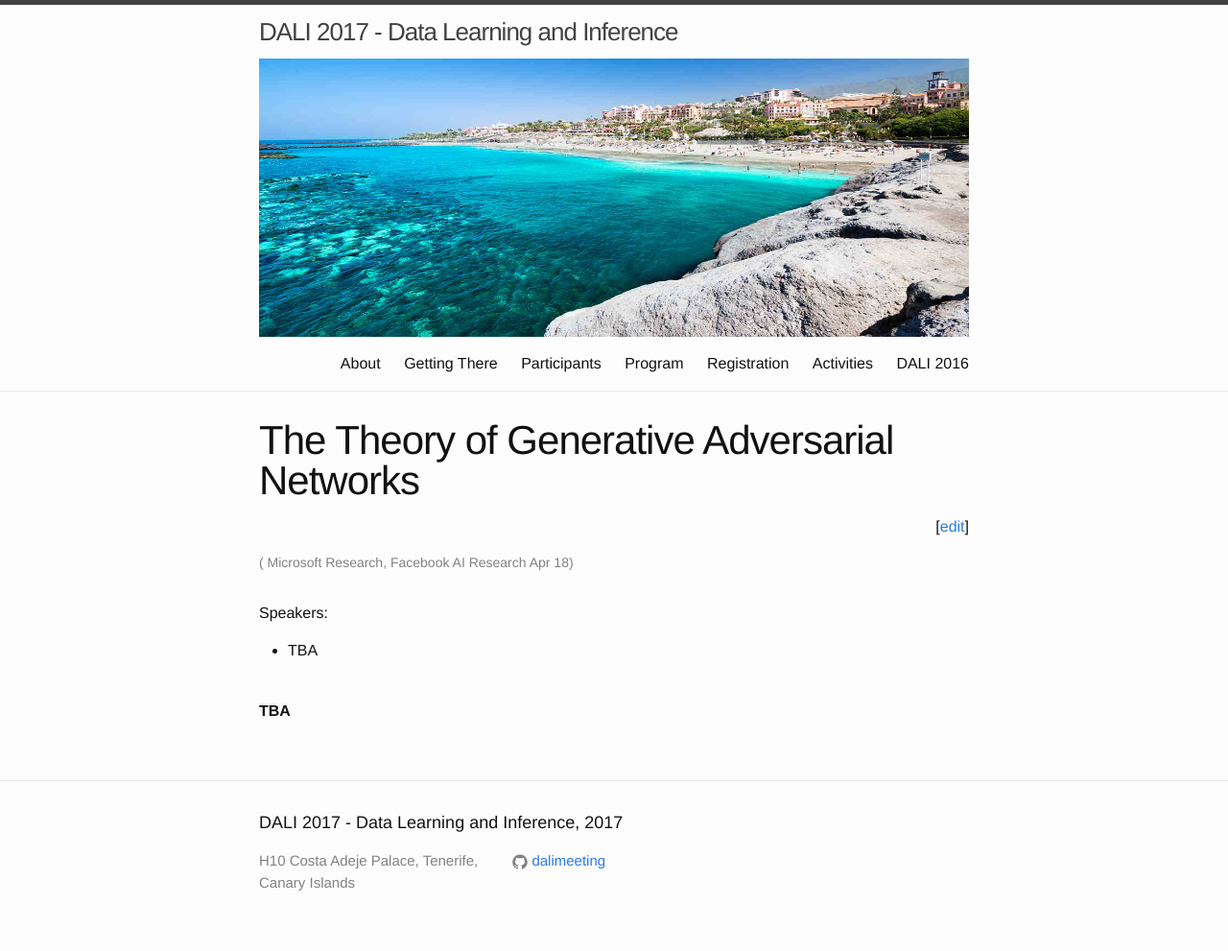
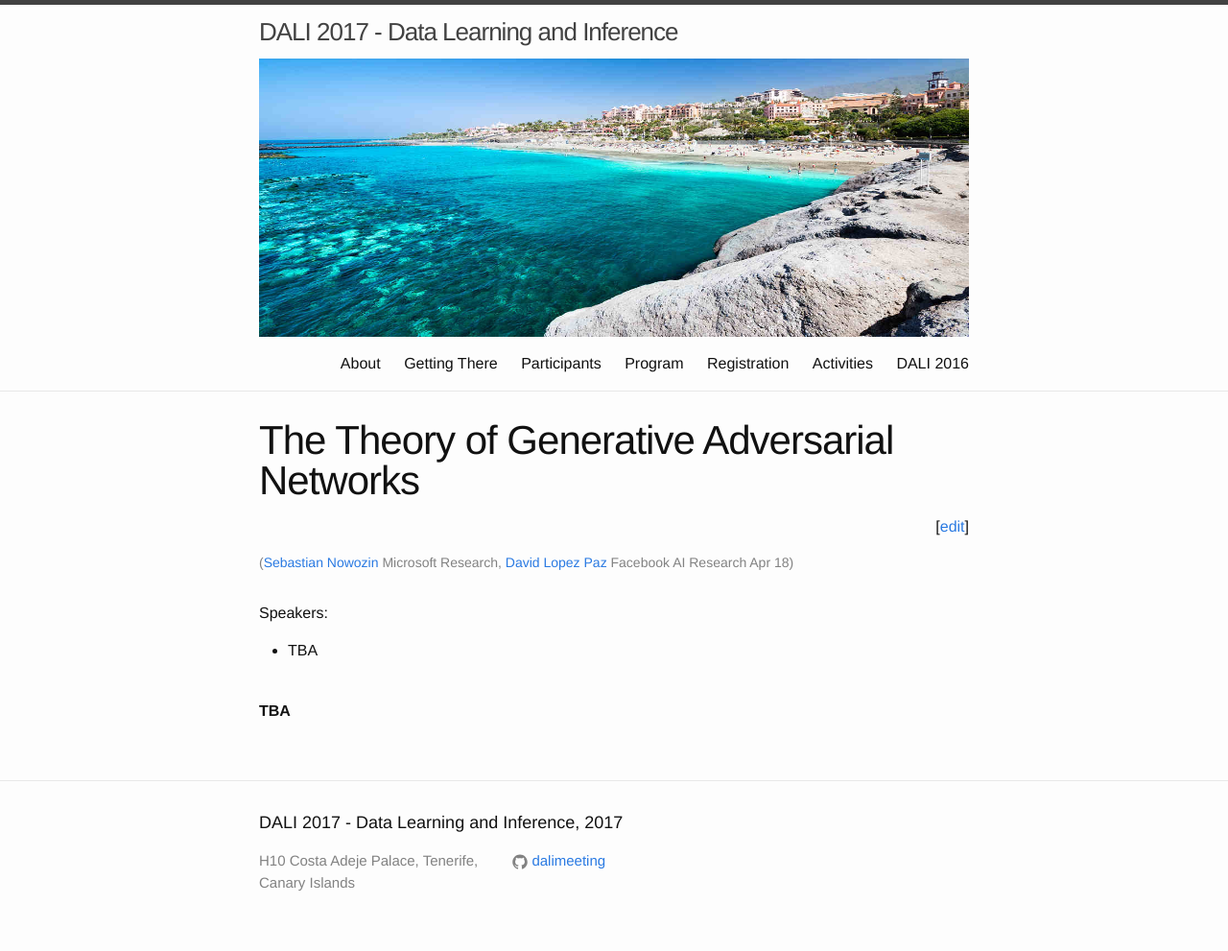
Before and after one commit to dalimeeting/dalimeeting.github.io, a Jekyll site: the page built from _posts/2017-04-18-generative-adversarial-networks.md, in a window 1280 px wide. Shown: the whole page at 96% size. Built offline with Jekyll 4.4.1, drawn with Linux system fonts in a browser that asks for light colours; some of the changed lines change nothing that is shown.

Commit message:
Update 2017-04-18-generative-adversarial-networks.md

```diff
--- a/_posts/2017-04-18-generative-adversarial-networks.md
+++ b/_posts/2017-04-18-generative-adversarial-networks.md
@@ -5,12 +5,12 @@ organizer_url:
 categories:
 - dali2017
 organizers:
-- firstname: Sebastian
-  lastname: Nowozin
+- given: Sebastian
+  family: Nowozin
   url: http://www.nowozin.net/sebastian/
   institute: Microsoft Research
-- firstname: David
-  lastname: Lopez Paz
+- given: David
+  family: Lopez Paz
   url: http://lopezpaz.org/
   institute: Facebook AI Research
 room:
```
